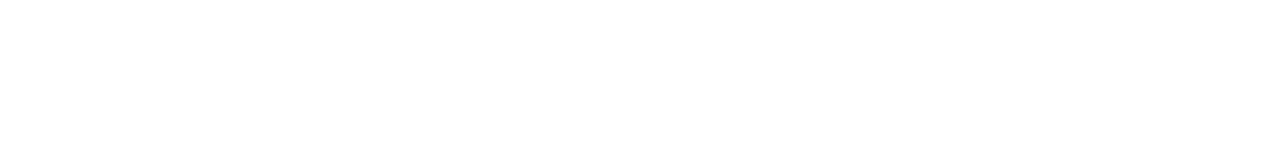
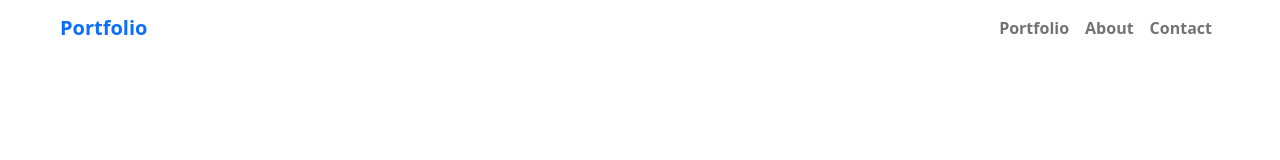
Before and after one commit to yosefHesham/portfolio-bootstrap, a website: page index.html in a window 1280 px wide. Drawn offline with nearby package versions, Linux system fonts and the light colour scheme.

Commit message:
Create navbar

```diff
--- a/index.html
+++ b/index.html
@@ -5,10 +5,45 @@
   <meta http-equiv="X-UA-Compatible" content="IE=edge">
   <meta name="viewport" content="width=device-width, initial-scale=1.0">
   <link href="https://cdn.jsdelivr.net/npm/bootstrap@5.0.2/dist/css/bootstrap.min.css" rel="stylesheet" integrity="sha384-EVSTQN3/azprG1Anm3QDgpJLIm9Nao0Yz1ztcQTwFspd3yD65VohhpuuCOmLASjC" crossorigin="anonymous">
-  <script src="https://cdn.jsdelivr.net/npm/bootstrap@5.0.2/dist/js/bootstrap.bundle.min.js" integrity="sha384-MrcW6ZMFYlzcLA8Nl+NtUVF0sA7MsXsP1UyJoMp4YLEuNSfAP+JcXn/tWtIaxVXM" crossorigin="anonymous"></script>
-  <title>Document</title>
+  <title>Yousef-Jodrack</title>
 </head>
 <body>
-
+  <header>
+    <nav class="navbar navbar-expand-lg navbar-light mx-5">
+      <div class="container-fluid mb-5">
+        <a class="navbar-brand text-primary fw-bold display-1" href="#">Portfolio</a>
+        <button
+          class="navbar-toggler"
+          type="button"
+          data-bs-toggle="collapse"
+          data-bs-target="#navbarNav"
+          aria-controls="navbarNav"
+          aria-expanded="false"
+          aria-label="Toggle navigation"
+        >
+          <span class="navbar-toggler-icon"></span>
+        </button>
+        <div
+          class="collapse navbar-collapse justify-content-end"
+          id="navbarNav"
+        >
+          <ul class="navbar-nav">
+            <li class="nav-item">
+              <a class="nav-link fw-bold" aria-current="page" href="#portfolio"
+                >Portfolio</a
+              >
+            </li>
+            <li class="nav-item">
+              <a class="nav-link fw-bold" href="#about">About</a>
+            </li>
+            <li class="nav-item">
+              <a class="nav-link fw-bold" href="#contact">Contact</a>
+            </li>
+          </ul>
+        </div>
+      </div>
+    </nav>
+  </header>
+  <script src="https://cdn.jsdelivr.net/npm/bootstrap@5.0.2/dist/js/bootstrap.bundle.min.js" integrity="sha384-MrcW6ZMFYlzcLA8Nl+NtUVF0sA7MsXsP1UyJoMp4YLEuNSfAP+JcXn/tWtIaxVXM" crossorigin="anonymous"></script>
 </body>
 </html>
```
